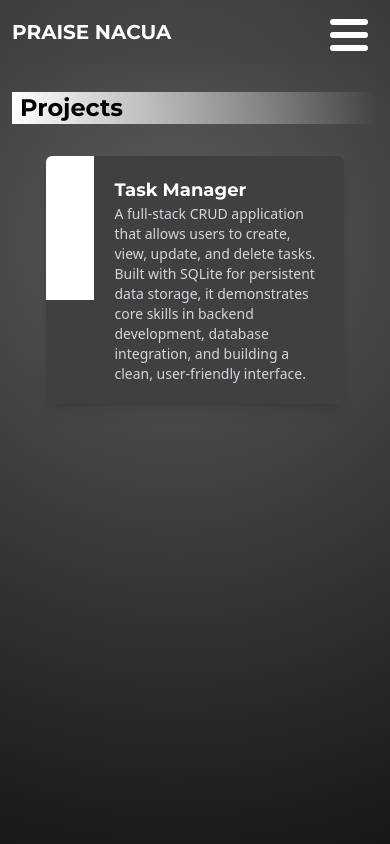
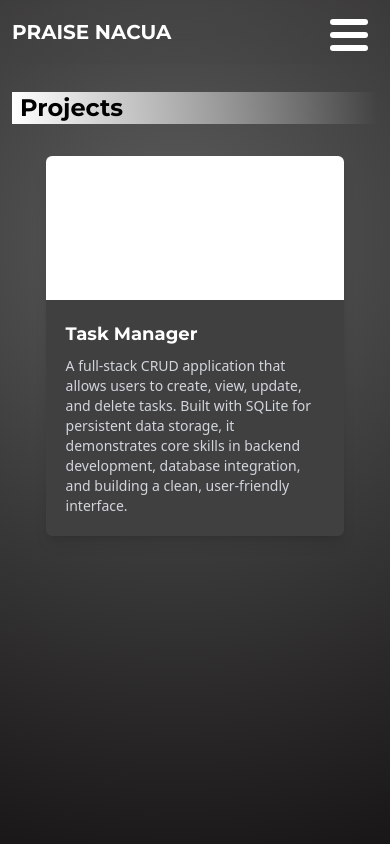
Before and after one commit to Just-Pyro/My-Portfolio, a React (Vite) app: page /My-Portfolio/projects in a window 390 px wide. Shown: the top 844 px of the page. Built offline with nearby package versions, Linux system fonts and the light colour scheme.

Commit message:
Projects Page Responsiveness

```diff
--- a/src/index.css
+++ b/src/index.css
@@ -47,7 +47,7 @@
   }
 
   .offscreen-menu {
-    @apply z-40 hidden h-screen w-11/12 bg-black/95 backdrop-blur-3xl absolute top-0 right-0 flex-col items-center space-y-10 p-3 pt-22 transition-all;
+    @apply z-40 hidden h-screen w-11/12 md:w-96 bg-black/95 backdrop-blur-3xl absolute top-0 right-0 flex-col items-center space-y-10 p-3 pt-22 transition-all;
   }
 
   .offscreen-menu.active {
@@ -255,11 +255,11 @@
   }
 
   .project-item {
-    @apply flex rounded-md shadow-lg bg-neutral-700 overflow-hidden cursor-pointer hover:scale-105 transition-all ease-in-out w-11/12;
+    @apply flex flex-col md:flex-row rounded-md shadow-lg bg-neutral-700 overflow-hidden cursor-pointer hover:scale-105 transition-all ease-in-out w-11/12;
   }
 
   .showcase {
-    @apply w-96 h-36 bg-white;
+    @apply w-96 min-h-36 bg-white;
   }
 
   .brief-description {
@@ -267,7 +267,7 @@
   }
 
   .project-title {
-    @apply text-lg font-bold;
+    @apply text-lg font-bold mb-2;
   }
 
   .project-text {
```
